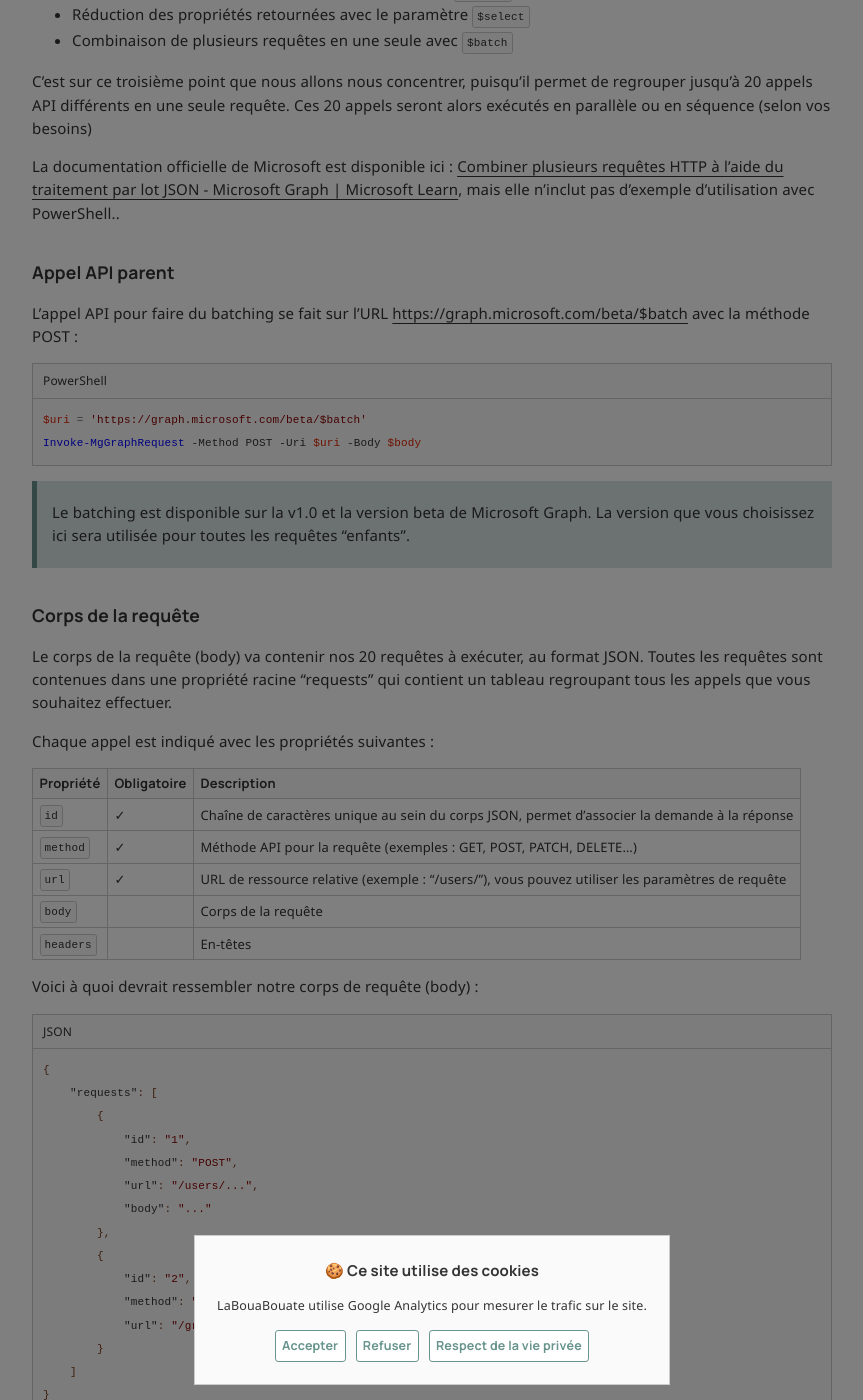
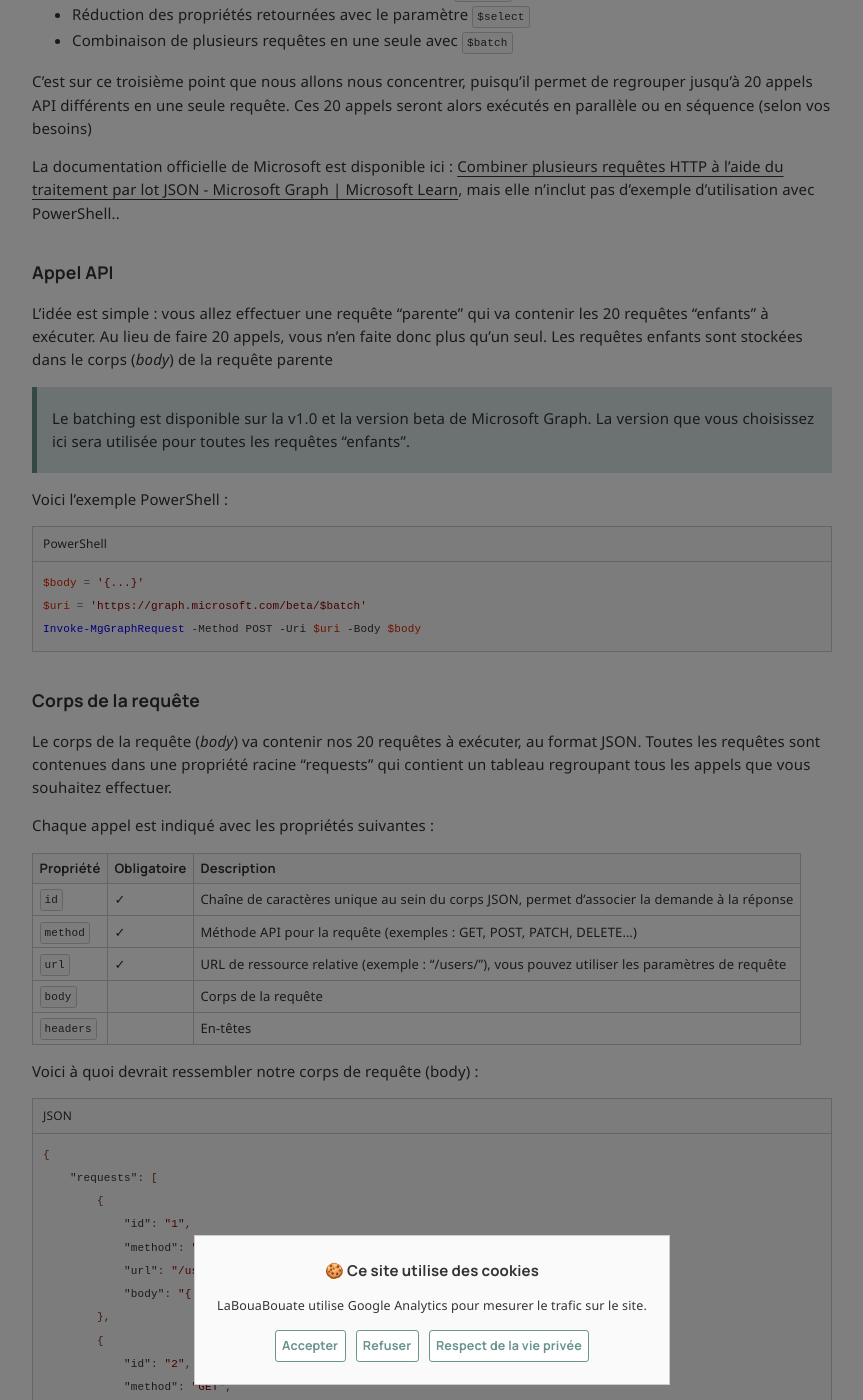
Before and after one commit to leobouard/leobouard.github.io, a Jekyll site: the page built from _posts/2025-05-23-graph-batching-powershell.md, in a window 1280 px wide and 1400 px high, scrolled down 454 px. Shown: the whole window, without its empty margins (208-1071 px from the left). Built offline with Jekyll 4.4.1, drawn with Linux system fonts in a browser that asks for light colours; nearby versions of some CDN libraries; some web fonts are replaced; comment, search, counter and statistics services are not loaded.

Commit message:
Update 2025-05-23-graph-batching-powershell.md

````diff
--- a/_posts/2025-05-23-graph-batching-powershell.md
+++ b/_posts/2025-05-23-graph-batching-powershell.md
@@ -17,20 +17,23 @@ C'est sur ce troisième point que nous allons nous concentrer, puisqu'il permet
 
 La documentation officielle de Microsoft est disponible ici : [Combiner plusieurs requêtes HTTP à l’aide du traitement par lot JSON - Microsoft Graph \| Microsoft Learn](https://learn.microsoft.com/fr-fr/graph/json-batching?tabs=http), mais elle n'inclut pas d'exemple d'utilisation avec PowerShell..
 
-### Appel API parent
+### Appel API
 
-L'appel API pour faire du batching se fait sur l'URL <https://graph.microsoft.com/beta/$batch> avec la méthode POST :
+L'idée est simple : vous allez effectuer une requête "parente" qui va contenir les 20 requêtes "enfants" à exécuter. Au lieu de faire 20 appels, vous n'en faite donc plus qu'un seul. Les requêtes enfants sont stockées dans le corps (*body*) de la requête parente
+
+> Le batching est disponible sur la v1.0 et la version beta de Microsoft Graph. La version que vous choisissez ici sera utilisée pour toutes les requêtes "enfants".
+
+Voici l'exemple PowerShell :
 
 ```powershell
+$body = '{...}'
 $uri = 'https://graph.microsoft.com/beta/$batch'
 Invoke-MgGraphRequest -Method POST -Uri $uri -Body $body
 ```
 
-> Le batching est disponible sur la v1.0 et la version beta de Microsoft Graph. La version que vous choisissez ici sera utilisée pour toutes les requêtes "enfants".
-
 ### Corps de la requête
 
-Le corps de la requête (body) va contenir nos 20 requêtes à exécuter, au format JSON. Toutes les requêtes sont contenues dans une propriété racine "requests" qui contient un tableau regroupant tous les appels que vous souhaitez effectuer.
+Le corps de la requête (*body*) va contenir nos 20 requêtes à exécuter, au format JSON. Toutes les requêtes sont contenues dans une propriété racine "requests" qui contient un tableau regroupant tous les appels que vous souhaitez effectuer.
 
 Chaque appel est indiqué avec les propriétés suivantes :
 
@@ -51,7 +54,7 @@ Voici à quoi devrait ressembler notre corps de requête (body) :
             "id": "1",
             "method": "POST",
             "url": "/users/...",
-            "body": "..."
+            "body": "{...}"
         },
         {
             "id": "2",
@@ -100,7 +103,7 @@ Traitement de 81 à 100
 
 ### Création du body JSON
 
-Le coeur du batching repose sur le `body` de votre requête. Voici donc un morceau de code qui permet de générer un corps de requête JSON au format attendu par Microsoft Graph :
+Le coeur du batching repose sur le *body* de votre requête. Voici donc un morceau de code qui permet de générer un corps de requête JSON au format attendu par Microsoft Graph :
 
 ```powershell
 $array = 1,2 | ForEach-Object {
````
